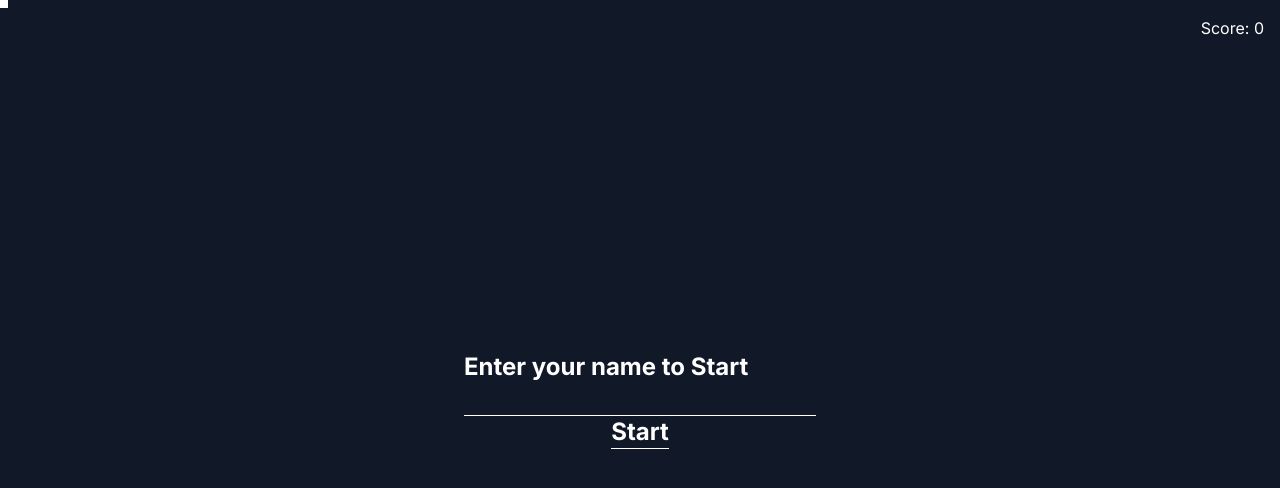
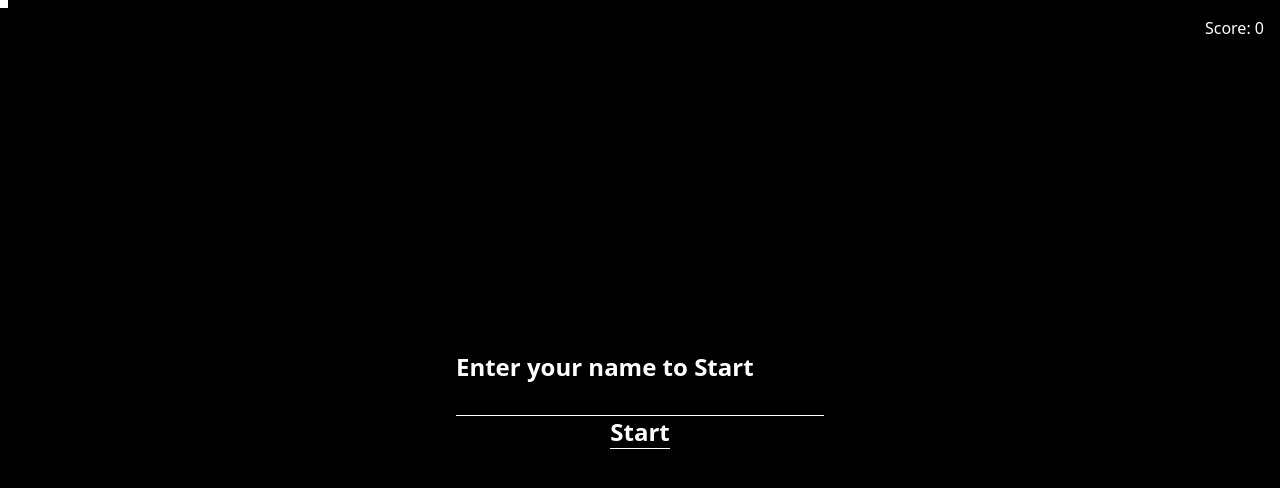
Before and after one commit to nohr/kenesnakegame, a Next.js app: page / in a window 1280 px wide. Shown: the top 488 px of the page. Built offline with nearby package versions, Linux system fonts and the light colour scheme.

Commit message:
add timer

```diff
--- a/app/globals.css
+++ b/app/globals.css
@@ -2,31 +2,8 @@
 @tailwind components;
 @tailwind utilities;
 
-:root {
-  --foreground-rgb: 0, 0, 0;
-  --background-start-rgb: 214, 219, 220;
-  --background-end-rgb: 255, 255, 255;
-}
-
-@media (prefers-color-scheme: dark) {
-  :root {
-    --foreground-rgb: 255, 255, 255;
-    --background-start-rgb: 0, 0, 0;
-    --background-end-rgb: 0, 0, 0;
-  }
-}
-
 html,
 body {
   overscroll-behavior-y: none;
+  height: 100svh;
 }
-
-body {
-  color: rgb(var(--foreground-rgb));
-  background: linear-gradient(
-      to bottom,
-      transparent,
-      rgb(var(--background-end-rgb))
-    )
-    rgb(var(--background-start-rgb));
-}
--- a/app/layout.tsx
+++ b/app/layout.tsx
@@ -1,21 +1,21 @@
-import './globals.css'
-import { Inter } from 'next/font/google'
+import "./globals.css";
+import { Inter } from "next/font/google";
 
-const inter = Inter({ subsets: ['latin'] })
+const inter = Inter({ subsets: ["latin"] });
 
 export const metadata = {
-  title: 'Create Next App',
-  description: 'Generated by create next app',
-}
+  title: "Create Next App",
+  description: "Generated by create next app",
+};
 
 export default function RootLayout({
   children,
 }: {
-  children: React.ReactNode
+  children: React.ReactNode;
 }) {
   return (
     <html lang="en">
-      <body className={inter.className}>{children}</body>
+      <body className=" text-white bg-black">{children}</body>
     </html>
-  )
+  );
 }
--- a/app/page.tsx
+++ b/app/page.tsx
@@ -7,7 +7,7 @@ export const metadata = {
 
 export default function Home() {
   return (
-    <main className="flex min-h-screen flex-col items-center justify-between">
+    <main className="flex flex-col items-center justify-between">
       <Snake />
     </main>
   );
--- a/app/snake.tsx
+++ b/app/snake.tsx
@@ -97,6 +97,32 @@ const Snake: () => JSX.Element = () => {
       }
     };
 
+    // food
+    const head = snake[snake.length - 1];
+    const food = document.getElementById("food");
+
+    if (food) {
+      const foodX = parseInt(food.style.left);
+      const foodY = parseInt(food.style.top);
+
+      if (head.x === foodX && head.y === foodY) {
+        state.score += 1;
+        state.snake.unshift({ x: foodX, y: foodY });
+        food.style.left = `${Math.floor(Math.random() * 100) * 10}px`;
+        food.style.top = `${Math.floor(Math.random() * 100) * 10}px`;
+      }
+    }
+
+    // drop food
+    const dropFood = () => {
+      const food = document.getElementById("food");
+
+      if (food) {
+        food.style.left = `${Math.floor(Math.random() * 100) * 10}px`;
+        food.style.top = `${Math.floor(Math.random() * 100) * 10}px`;
+      }
+    };
+
     const interval = setInterval(() => {
       moveSnake();
       checkCollision();
@@ -108,7 +134,7 @@ const Snake: () => JSX.Element = () => {
   const { get, set } = useLocalStorage();
 
   return (
-    <div className="w-full h-screen bg-gray-900">
+    <div className="w-full h-full bg-blue-900">
       {snake.map((segment, i) => (
         <SnakeSegment key={i} x={segment.x} y={segment.y} />
       ))}
--- a/app/ui.tsx
+++ b/app/ui.tsx
@@ -5,6 +5,14 @@ const SnakeSegment: ({ x, y }: { x: number; y: number }) => JSX.Element = ({
   x,
   y,
 }) => <div className="absolute w-2 h-2 bg-white" style={{ left: x, top: y }} />;
+
+// food
+const Food: ({ x, y }: { x: number; y: number }) => JSX.Element = ({
+  x,
+  y,
+}) => (
+  <div className="absolute w-2 h-2 bg-red-500" style={{ left: x, top: y }} />
+);
 
 const GameOver: () => JSX.Element = () => {
   const { highScore, games } = player;
--- a/app/utils.tsx
+++ b/app/utils.tsx
@@ -47,7 +47,6 @@ const useArrowKeys = (callback: (key: string) => void) => {
 };
 
 const useTouchControls = (callback: (direction: DirectionType) => void) => {
-  // TODO:  long press to pause with visual feedback
   useEffect(() => {
     let startX: number | undefined;
     let startY: number | undefined;
```
